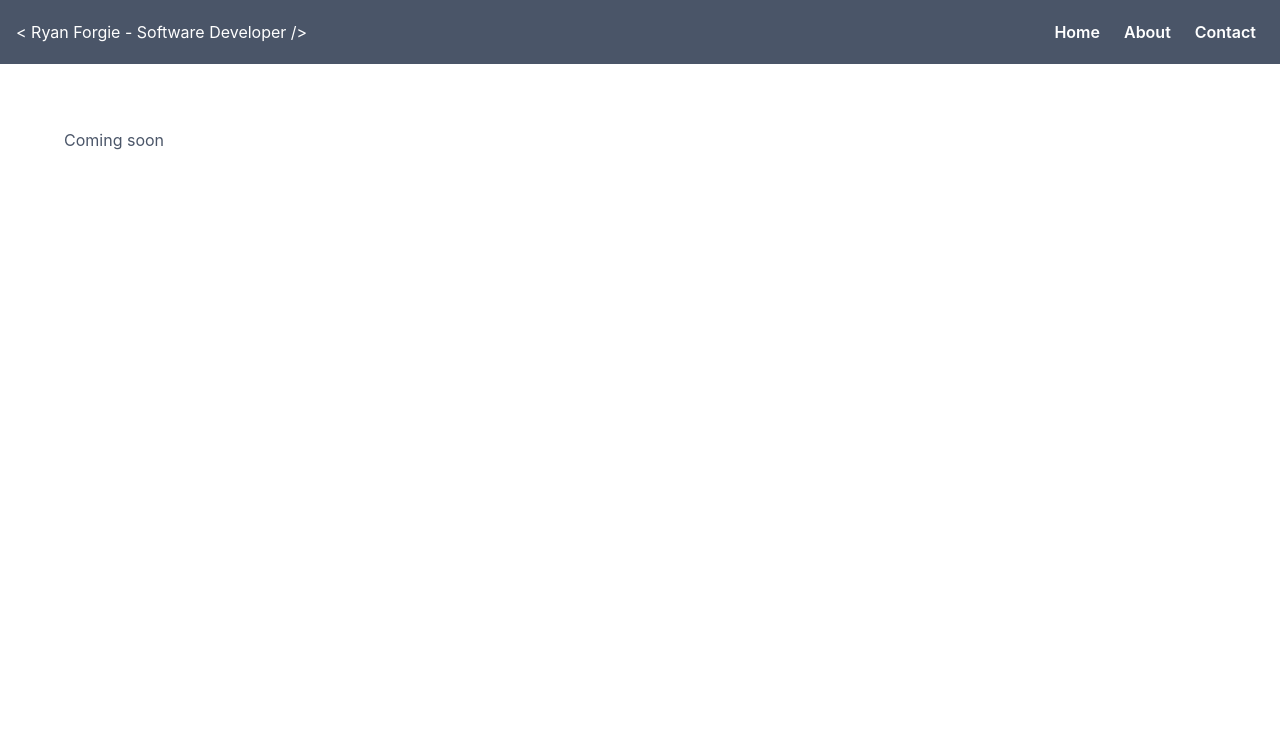
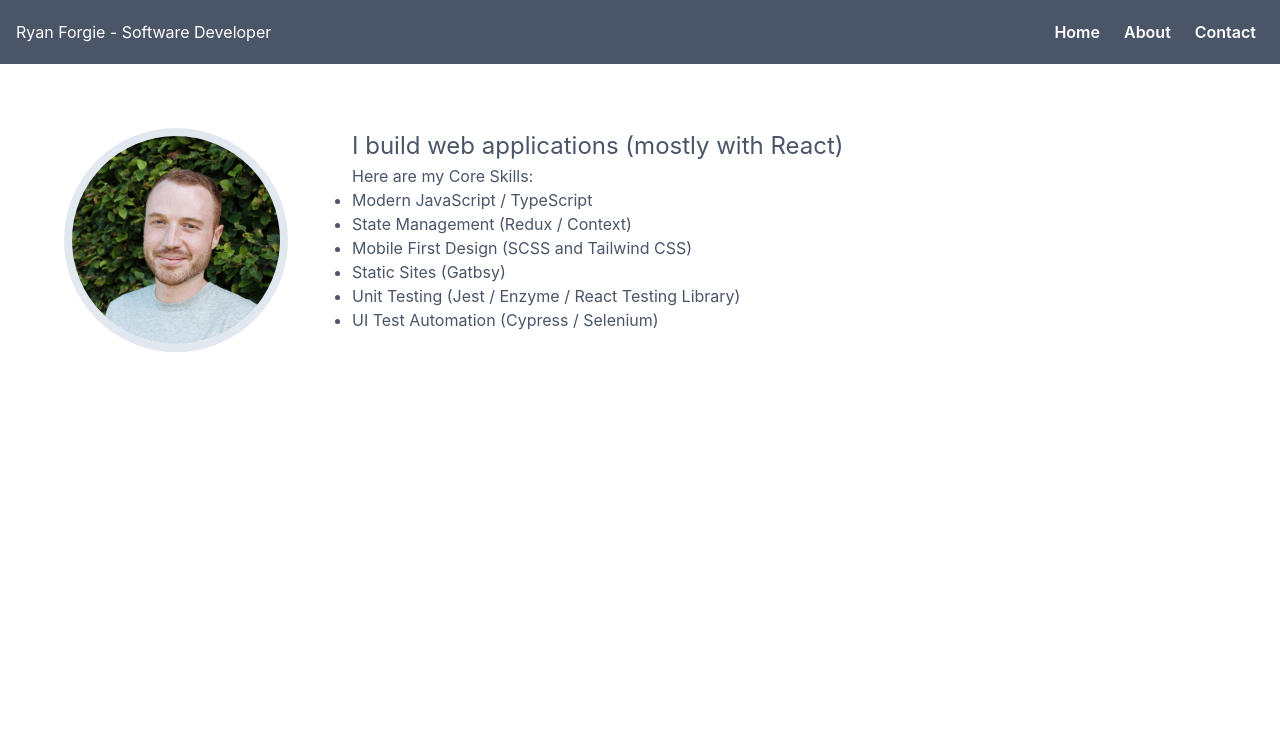
Before and after one commit to RJForgie/ryan-forgie-dev, a Gatsby site: page /about in a window 1280 px wide. Shown: the top 734 px of the page. Built offline with nearby package versions, Linux system fonts and the light colour scheme; Gatsby itself is replaced by a stand-in of ours; a web font is replaced by a local one.

Commit message:
add about page basics

```diff
--- a/gatsby-config.js
+++ b/gatsby-config.js
@@ -1,6 +1,6 @@
 module.exports = {
   siteMetadata: {
-    title: `< Ryan Forgie - Software Developer />`,
+    title: `Ryan Forgie - Software Developer`,
     description: `Personal site of Ryan Forgie`,
     author: `Ryan Forgie`,
   },
--- a/src/pages/about.js
+++ b/src/pages/about.js
@@ -1,10 +1,29 @@
 import React from "react"
 import Layout from "../components/layout"
+import headshot from "../images/headshot.jpg"
 
 export default () => (
   <Layout>
-    <div>
-      <h1>Coming soon</h1>
+    <div className="flex flex-col md:flex-row">
+      <img
+        src={headshot}
+        alt="headshot"
+        className="h-56 w-56 shadow-l rounded-full border-8"
+      />
+      <div className="bg-white ml-16">
+        <div className="text-2xl">
+          I build web applications (mostly with React)
+        </div>
+        <div className="text">Here are my Core Skills:</div>
+        <ul className="list-disc">
+          <li>Modern JavaScript / TypeScript</li>
+          <li>State Management (Redux / Context)</li>
+          <li>Mobile First Design (SCSS and Tailwind CSS)</li>
+          <li>Static Sites (Gatbsy)</li>
+          <li>Unit Testing (Jest / Enzyme / React Testing Library)</li>
+          <li>UI Test Automation (Cypress / Selenium)</li>
+        </ul>
+      </div>
     </div>
   </Layout>
 )
```
